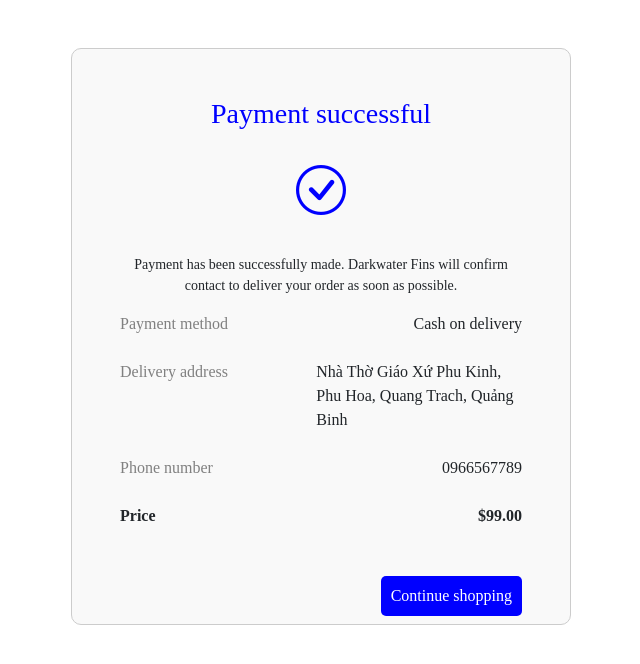
After one commit to TaiVo1905/Darkwater_Fins, a PHP site: the page made by app/views/successView.php in a window 1280 px wide. The commit adds this page. Shown: the top 664 px of the page, without its empty margins (319-959 px from the left). Run offline with PHP 8.4, Linux system fonts and the light colour scheme; the template is opened without the code that fills it, so the values that code supplies are empty; some libraries are stand-ins or nearby versions; some web fonts are replaced.

Commit message:
DF-84, DF-90 feat: add front end for checkout successfully

```diff
--- a/app/views/checkoutView.php
+++ b/app/views/checkoutView.php
@@ -135,7 +135,11 @@
         </form>
     </div>
     <div class="overlay"></div>
-
+    <!-- Phan load -->
+    <section class="load_animation">
+        <div class="loader">
+        </div>
+    </section>
     <?php include_once  './app/components/footer.php'; ?>
     <?php include_once  './app/components/toast.php';
     echo displayToast('No changes have been made yet'); ?>
--- /dev/null
+++ b/app/views/successView.php
@@ -0,0 +1,41 @@
+<!DOCTYPE html>
+<html Exampleg="en">
+
+<head>
+    <meta charset="UTF-8">
+    <meta name="viewport" content="width=device-width, initial-scale=1.0">
+    <title>Darkwater Fins</title>
+    <base href="<?php echo BASE_URL ?>">
+    <?php include_once './app/components/bootStrapAndFontLink.php' ?>
+    <link rel="stylesheet" href="./public/css/common.css">
+    <link rel="stylesheet" href="./public/css/success.css?v=<?php echo time(); ?>">
+
+</head>
+
+<body>
+    <div class="container success-form p-5 mt-5 mb-5">
+        <div class="head-success-form d-flex flex-column align-items-center jus">
+            <h3>Payment successful</h3>
+            <i class="bi bi-check-circle icon-success mt-3"></i>
+            <p class="mt-4">Payment has been successfully made. Darkwater Fins will confirm contact to deliver your order as soon as possible.</p>
+        </div>
+        <div class="payment_method d-flex justify-content-between mb-4">
+            <span class="gay-color">Payment method</span>
+            <span>Cash on delivery</span>
+        </div>
+        <div class="address d-flex justify-content-between mb-4">
+            <span class="address-title gay-color">Delivery address</span>
+            <span>Nhà Thờ Giáo Xứ Phu Kinh, Phu Hoa, Quang Trach, Quảng Binh</span>
+        </div>
+        <div class="phone d-flex justify-content-between mb-4">
+            <span class="gay-color">Phone number</span>
+            <span>0966567789</span>
+        </div>
+        <div class="total-price d-flex justify-content-between mb-5 mt-3 fw-bold">
+            <span>Price</span>
+            <span>$99.00</span>
+        </div>
+        <button class="float-end btn-continue mb-3"> <a href="home">Continue shopping</a></button>
+    </div>
+</body>
+</html>
--- /dev/null
+++ b/public/css/success.css
@@ -0,0 +1,46 @@
+.success-form{
+    width: 100%;
+    max-width: 500px;
+    height: 90%;
+    margin: auto;
+    padding: 20px;
+    border: 1px solid #ccc;
+    border-radius: 10px;
+    background-color: #f9f9f9;
+    /* display: none; */
+    z-index: 9999;
+}
+.head-success-form h3 {
+    color: blue;
+    font-weight: normal;
+}
+
+.head-success-form p {
+    font-size: 14px;
+    text-align: center;
+}
+.icon-success{
+    font-size: 50px;
+    color: blue;
+
+}
+.btn-continue{
+    color: #ffff;
+    background-color: blue;
+    border-radius: 0;
+    border: none;
+    height: 40px;
+    border-radius: 5px;
+}
+.btn-continue a{
+    text-decoration: none;
+    color: #ffff;
+    padding: 0 10px;
+}
+.address-title{
+    width: 100%;
+}
+
+.gay-color{
+    color: gray;
+}
```
Also changed, not shown: app/controllers/SuccessController.php (added, +7 -0 lines), public/css/checkout.css (+76 -0 lines), public/js/checkout.js (+20 -0 lines).
